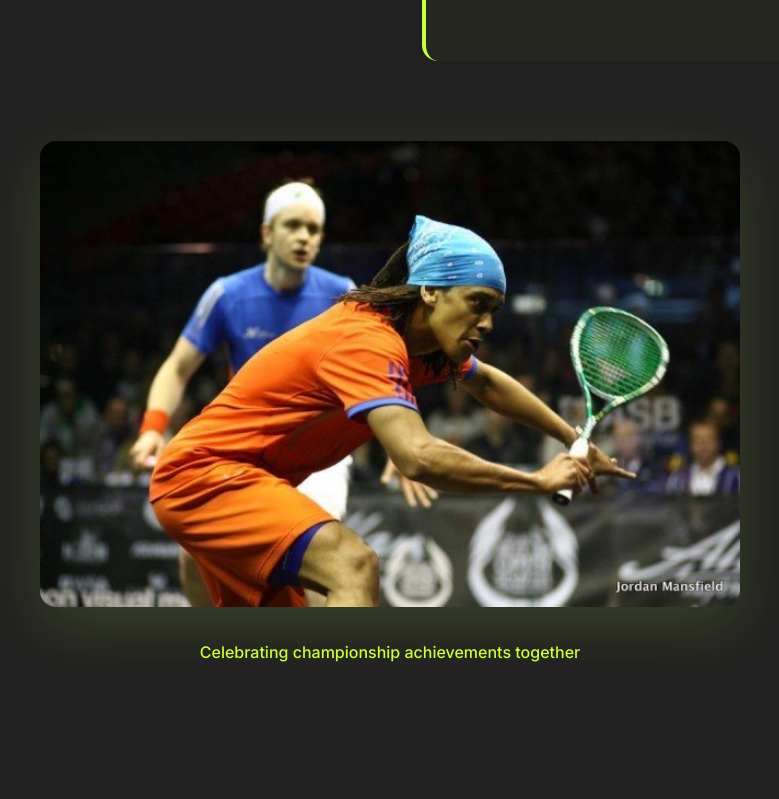
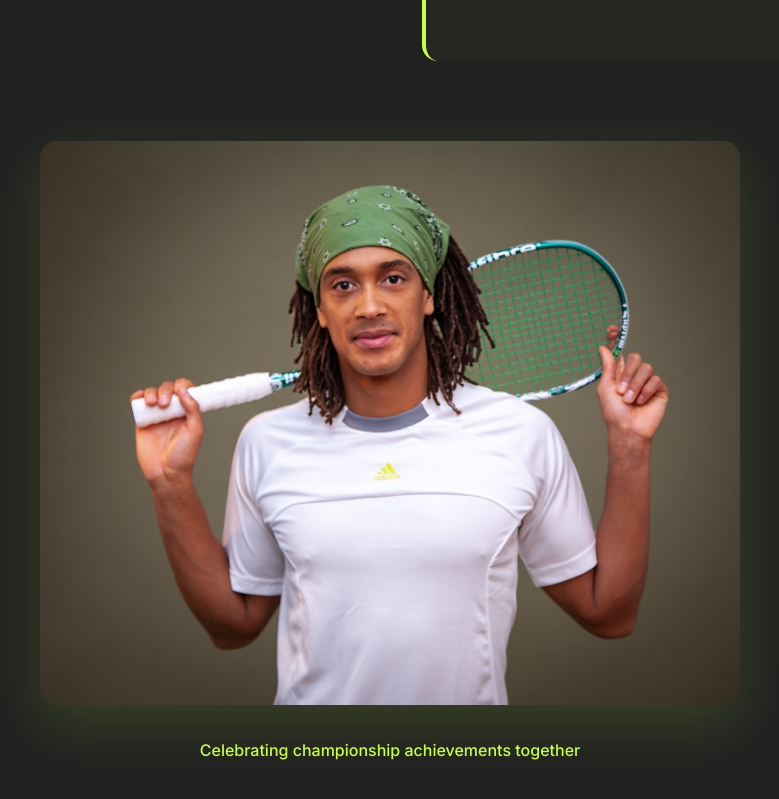
Before and after one commit to nickmerritt-dev/Alisterwalker-live, a plain HTML site: page index.html in a window 1280 px wide. Shown: the part 4387-5186 px from the top of the page, without its empty margins (250-1029 px from the left). Drawn offline with Linux system fonts and the light colour scheme.

Commit message:
Update index.html

```diff
--- a/index.html
+++ b/index.html
@@ -753,7 +753,7 @@
             </div>
 
             <div class="success-story">
-                <img src="images/image8.jpeg" alt="Championship celebration with student" class="success-image">
+                <img src="images/img_0809la.jpg" alt="Championship celebration with student" class="success-image">
                 <p class="success-caption">Celebrating championship achievements together</p>
             </div>
         </div>
```
